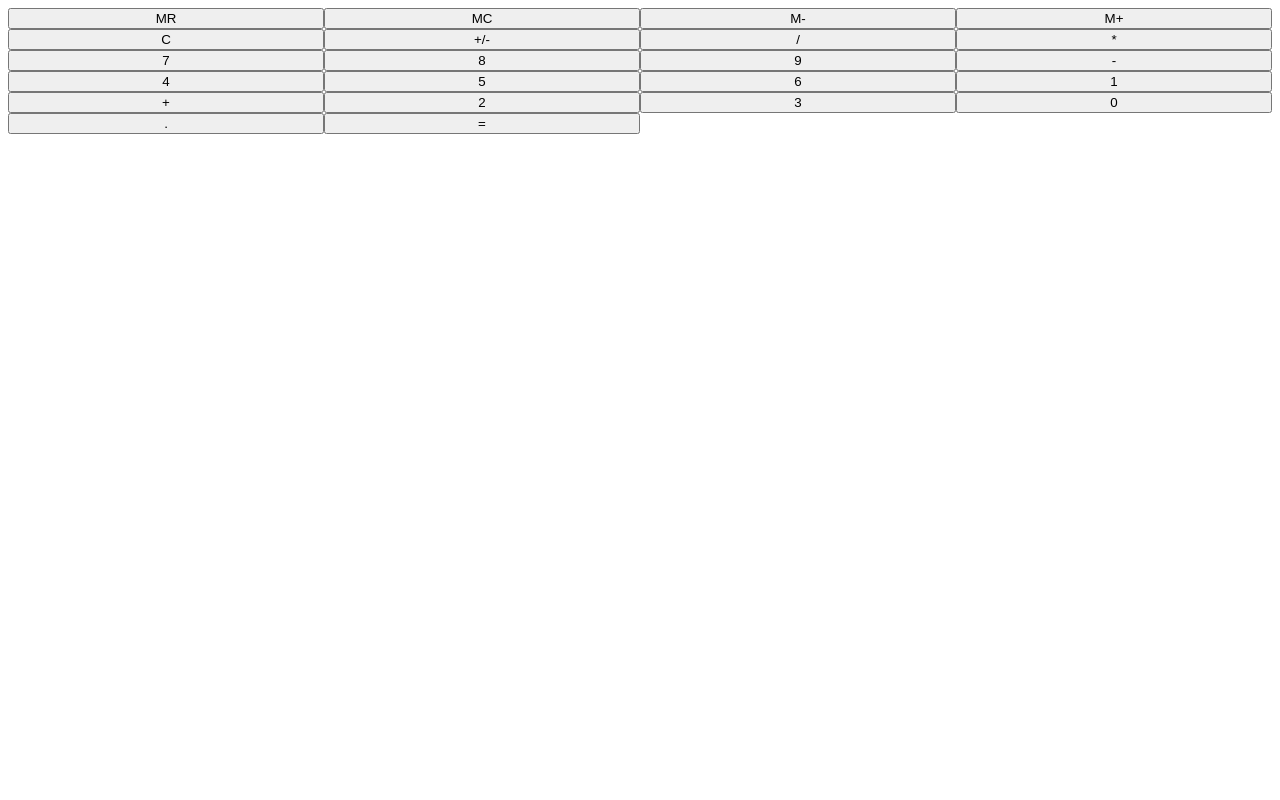
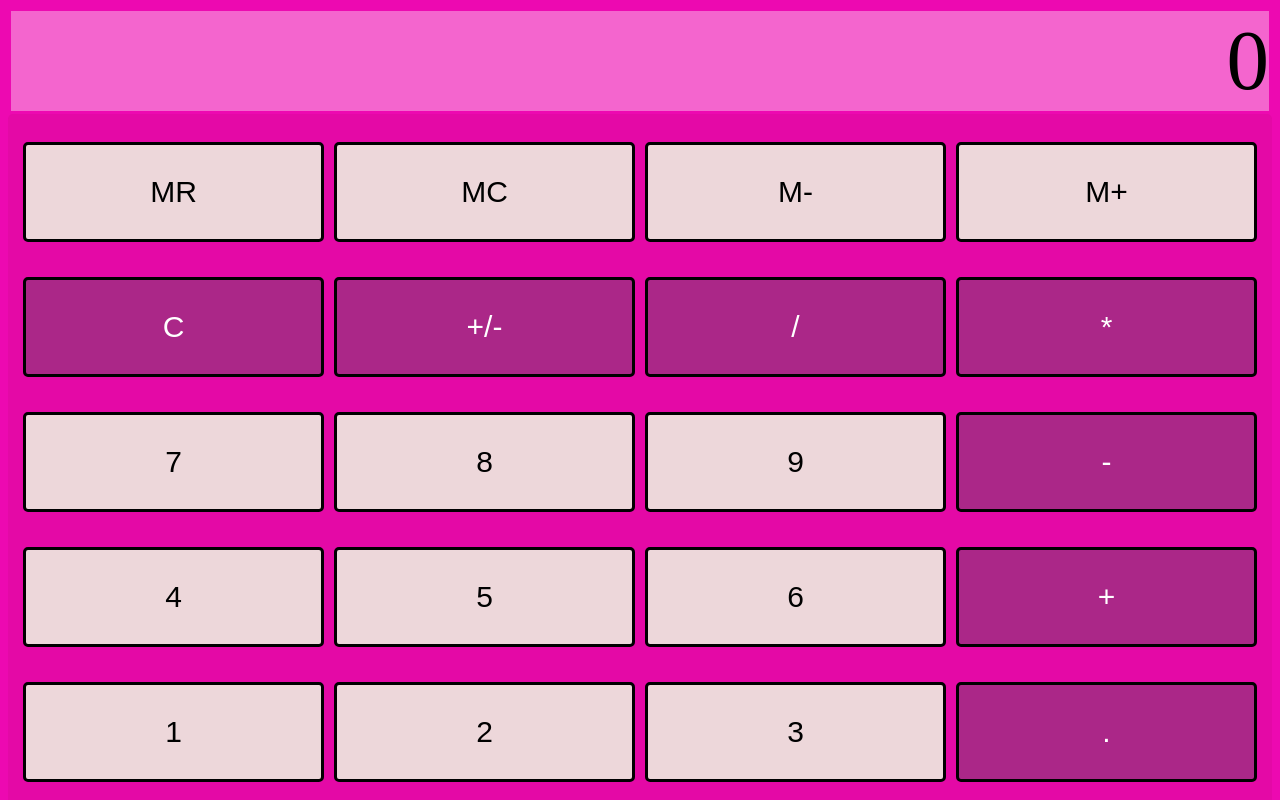
Before and after one commit to zt8media/Calc, a plain HTML site: page calculator/index.html in a window 1280 px wide. Shown: the top 800 px of the page. Drawn offline with Linux system fonts and the light colour scheme.

Commit message:
finished html and css

```diff
--- a/calculator/index.html
+++ b/calculator/index.html
@@ -9,17 +9,14 @@
 <body>
 
  <main>
+<div class="input">0</div>
 <div class="container">
-
-
-
-
 <button id="extra" class="btn">MR</button>
 <button id="extra" class="btn">MC</button>
 <button id="extra" class="btn">M-</button>
 <button id="extra" class="btn">M+</button>
 <button id="clear" class="btn">C</button>
-<button id="negatve" class="btn">+/-</button>
+<button id="negative" class="btn">+/-</button>
 <button id="operator" class="btn">/</button>
 <button id="operator" class="btn">*</button>
 <button class="btn">7</button>
@@ -29,13 +26,12 @@
 <button class="btn">4</button>
 <button class="btn">5</button>
 <button class="btn">6</button>
+<button id="operator" class="btn">+</button>
 <button class="btn">1</button>
-<button id="operator" class="btn">+</button>
 <button class="btn">2</button>
 <button class="btn">3</button>
-
+<button id="period"class="btn">.</button>
 <button class="btn">0</button>
-<button class="btn">.</button>
 <button id="equal" class="btn">=</button>
 
 
--- a/calculator/styles.css
+++ b/calculator/styles.css
@@ -1,5 +1,83 @@
+body{
+    background-color: rgb(237, 9, 177) ;
+}
 .container{
     display:grid;
     grid-template-columns:repeat(4,1fr);
+    justify-content: center;
+    align-items: center;
+    gap:10px;
+    background-color: rgba(213, 9, 148, 0.373);
+  height: 100vh;
+  padding: 15px;
+  border-radius: 5px;
 
 }
+#equal{
+    grid-column:2/5 ;
+    background-color: rgb(255, 0, 162);
+}
+
+.btn{
+    height: 100px;
+    border-radius: 5px;
+    text-decoration: none;
+    border: solid 3px black;
+    font-size: 30px;
+    background-color: rgb(237, 215, 218);
+}
+
+.btn:hover{
+    background-color: pink;
+}
+.btn:active{
+    background-color: white;
+ }.input{
+    border: solid rgb(237, 9, 177) 3px;
+    border-inline-start: ;
+    font-size: 85px;
+    height: 100px;
+    width: auto;
+    color: rgb(0, 0, 0);
+    text-align: right;
+    background-color: rgba(255, 255, 255, 0.373);
+
+}
+
+#operator,#clear,#negative,#period{
+background-color: rgb(171, 39, 136) ;
+color:white;
+}
+
+#operator:hover{
+    background-color: pink;
+}
+#clear:hover{
+    background-color: pink;
+}
+#negative:hover{
+    background-color: pink;
+}
+#period:hover{
+    background-color: pink;
+}
+#equal:hover{
+    background-color: pink;
+}
+
+#operator:active{
+   background-color: rgb(0, 0, 0);
+}
+#clear:active{
+    background-color: rgb(0, 0, 0);
+ }
+ #negative:active{
+    background-color: rgb(0, 0, 0);
+ }
+
+ #period:active{
+    background-color: black;
+ }
+ #equal:active{
+    background-color: white;
+ }
```
Also changed, not shown: 1 other file.
